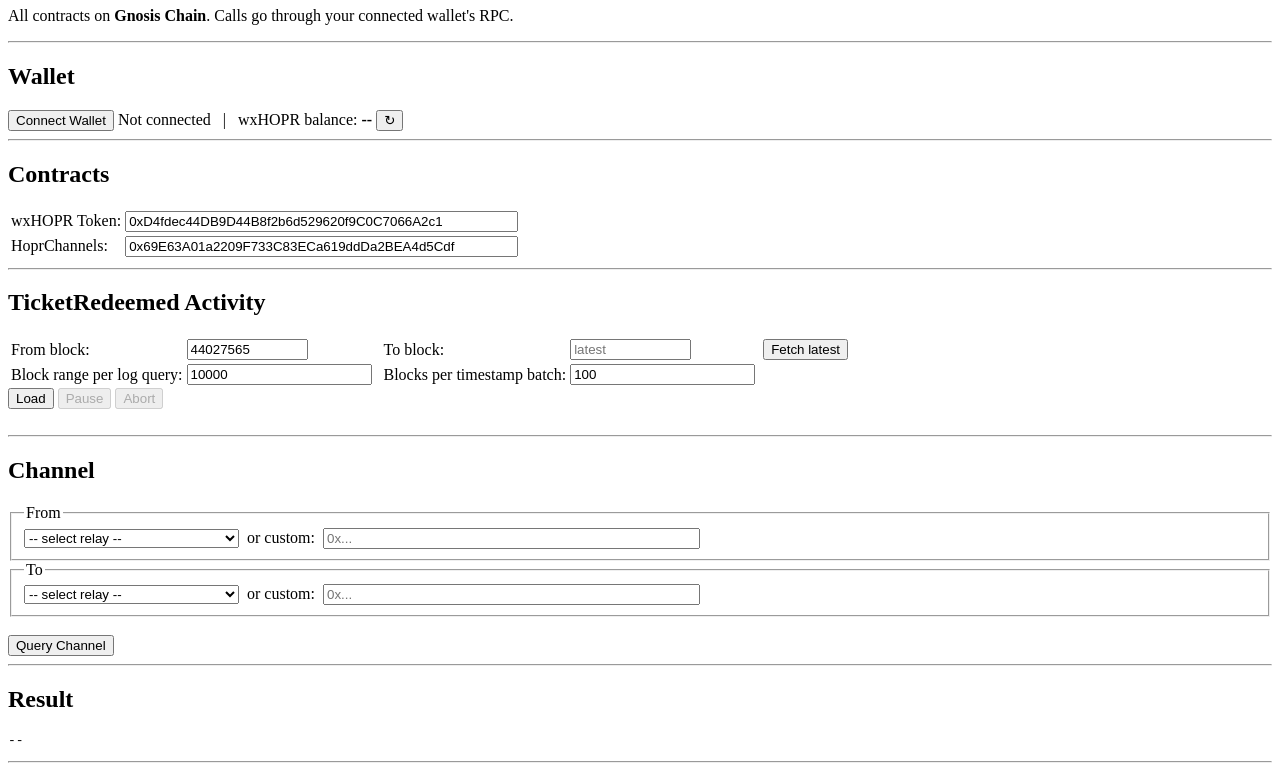
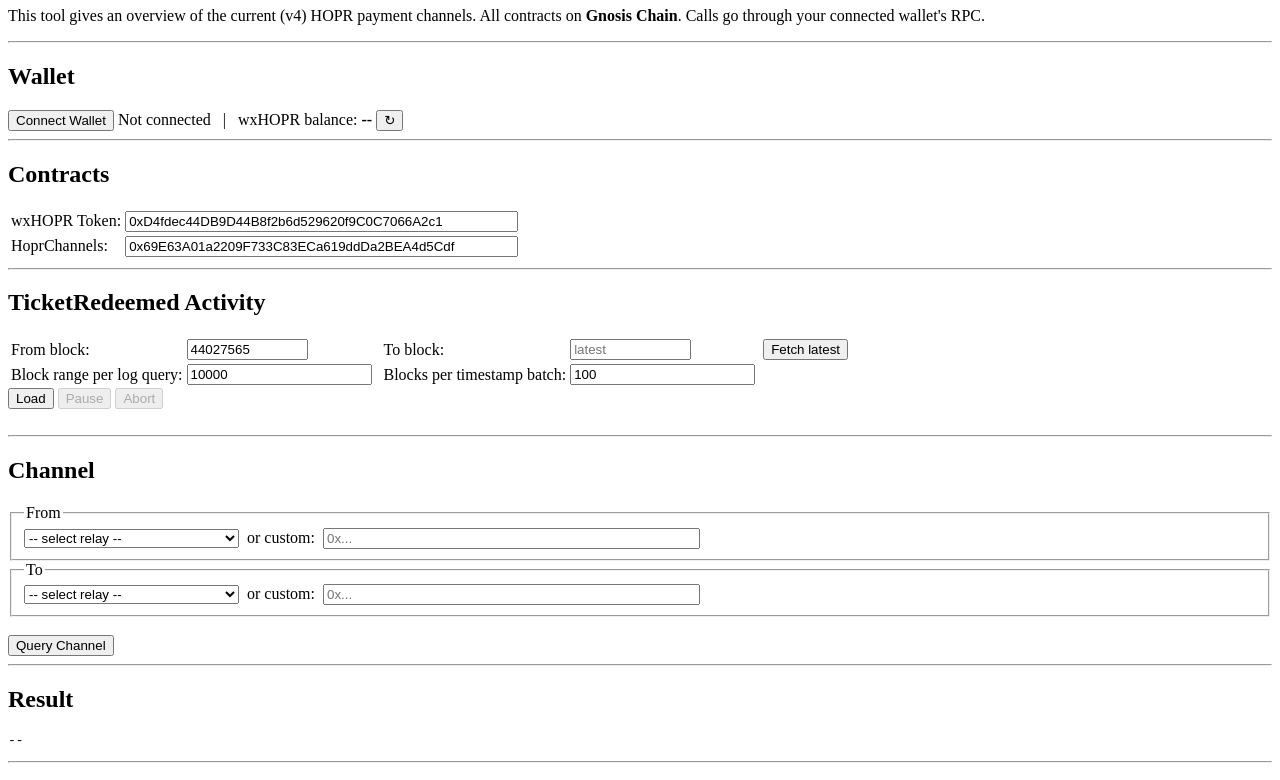
Before and after one commit to SCBuergel/HOPR-channels-manager, a plain HTML site: page index.html in a window 1280 px wide. Shown: the part 73-853 px from the top of the page. Drawn offline with Linux system fonts and the light colour scheme.

Commit message:
test workflow

```diff
--- a/index.html
+++ b/index.html
@@ -7,7 +7,7 @@
 <body>
 
 <h1>HOPR Channels Manager</h1>
-<p>All contracts on <strong>Gnosis Chain</strong>. Calls go through your connected wallet's RPC.</p>
+<p>This tool gives an overview of the current (v4) HOPR payment channels. All contracts on <strong>Gnosis Chain</strong>. Calls go through your connected wallet's RPC.</p>
 
 <hr>
 
```
